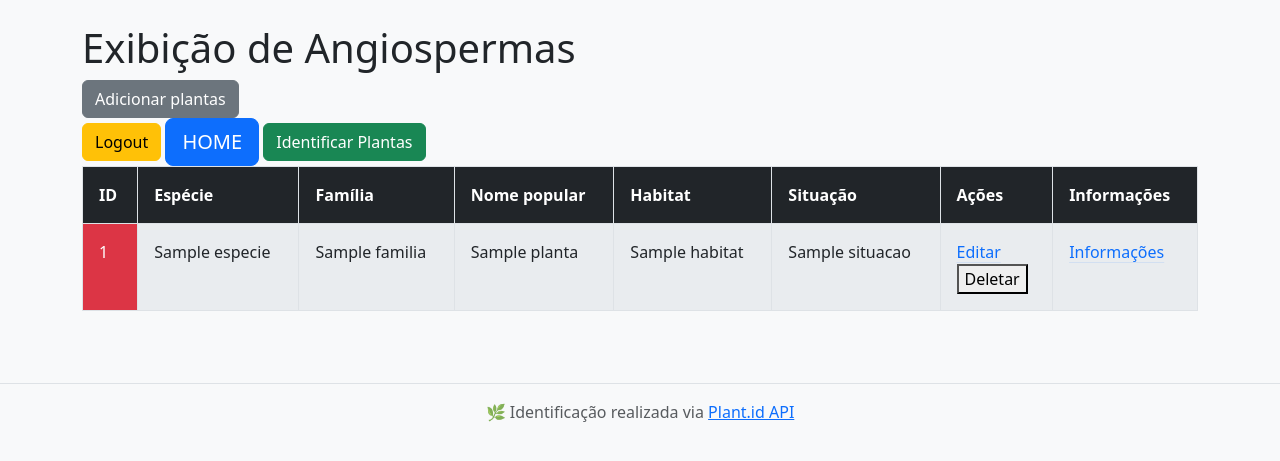
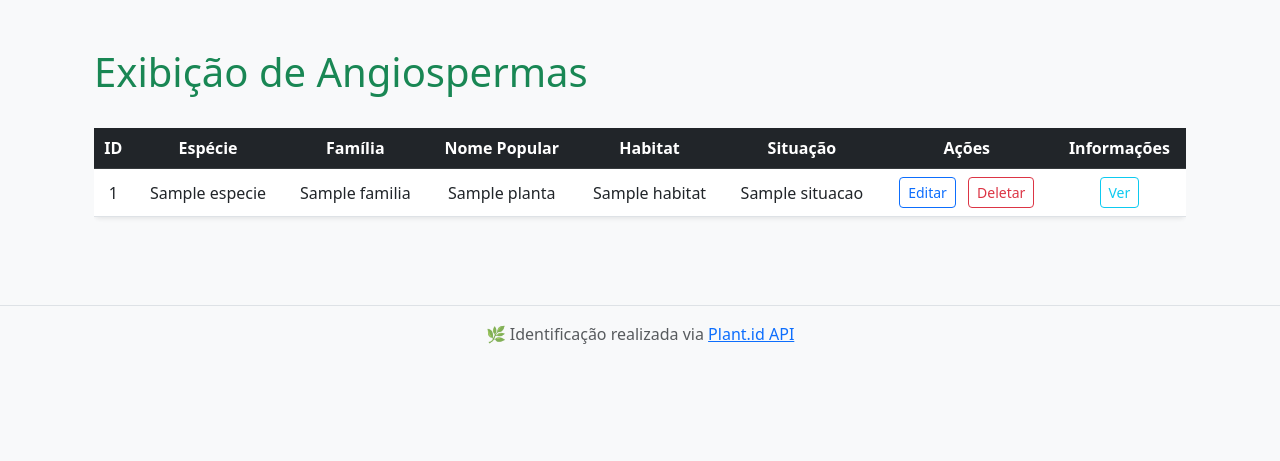
Before and after one commit to Jonatttttttan/Plant_Identifier, a Flask app: template app/Templates/index.html in a window 1280 px wide. Shown: the part 56-517 px from the top of the page. Run offline with Flask 3, Linux system fonts and the light colour scheme; a user stored in the database is signed in; tables that the repository leaves empty hold one stand-in row (values such as "Sample post"); the template is opened without the code that fills it: most values are stand-ins (such as "Sample title", 1, 10 or a date in 2020).

Commit message:
Melhorando fron-end de index, login e home

```diff
--- a/app/Templates/index.html
+++ b/app/Templates/index.html
@@ -1,57 +1,58 @@
 {% extends 'base.html' %}
 
 {% block content %}
-
-<h1>Exibição de Angiospermas</h1>
-<div class = "sticky-lg-bottom" name = "adicionar">
-<a class="btn btn-secondary" href="{{ url_for('main.adicionar') }}">Adicionar plantas</a>
+<div class="container my-5">
+    <div class="d-flex justify-content-between align-items-center mb-4">
+        <h1 class="text-success">Exibição de Angiospermas</h1>
 
     </div>
-<a class="btn btn-warning" href="{{ url_for('auth.logout') }}">Logout</a>
-<a class="btn btn-primary btn-lg" href="{{ url_for('main.home') }}">HOME</a>
-<a class="btn btn-success" href="{{ url_for('identificar.identificar') }}">Identificar Plantas</a>
 
-<table class = "table table-bordered" >
-    <thead>
-    <tr >
-        <th scope="col" class = "p-3 mb-2 bg-dark text-white">ID</th>
-        <th scope="col" class = "p-3 mb-2 bg-dark text-white">Espécie</th>
-        <th scope="col" class = "p-3 mb-2 bg-dark text-white">Família</th>
-        <th scope="col" class = "p-3 mb-2 bg-dark text-white">Nome popular</th>
-        <th scope="col" class = "p-3 mb-2 bg-dark text-white">Habitat</th>
-        <th scope="col" class="  p-3 mb-2 bg-dark text-white">Situação</th>
-        <th scope="col" class = "p-3 mb-2 bg-dark text-white">Ações</th>
-        <th scope="col" class = "p-3 mb-2 bg-dark text-white">Informações</th>
+
+
+<div class="table-responsive">
+    <table class="table table-hover align-middle shadow-sm rounded">
+        <thead class="table-dark text-center">
+        <tr>
+            <th>ID</th>
+            <th>Espécie</th>
+            <th>Família</th>
+            <th>Nome Popular</th>
+            <th>Habitat</th>
+            <th>Situação</th>
+            <th>Ações</th>
+            <th>Informações</th>
         </tr></thead>
-
+        <tbody>
         {% for planta in plantas %}
-    <tr>
-        <td class="p-3 mb-2 bg-danger text-white">{{planta.id}}</td>
-        <td class="p-3 mb-2 bg-body-secondary">{{planta.especie}}</td>
-        <td class="p-3 mb-2 bg-body-secondary">{{planta.familia}}</td>
-        <td class="p-3 mb-2 bg-body-secondary">{{planta.nome_popular}}</td>
-        <td class="p-3 mb-2 bg-body-secondary">{{planta.habitat}}</td>
-        <td class="p-3 mb-2 bg-body-secondary">{{planta.situacao}}</td>
-        <td class="p-3 mb-2 bg-body-secondary">
-            <a href="{{ url_for('main.editar', id=planta.id) }}" class = "link-offset-2 link-underline link-underline-opacity-10">Editar</a>
-            <form action="{{ url_for('main.deletar', id=planta.id) }}" method="post" style="...">
-                <button type="submit" onclick="return conform('Tem certeza que deseja excluir?')">Deletar</button>
+        <tr class="text-center">
+            <td>{{ planta.id }}</td>
+            <td>{{ planta.especie }}</td>
+            <td>{{ planta.familia }}</td>
+            <td>{{ planta.nome_popular }}</td>
+            <td>{{ planta.habitat }}</td>
+            <td>{{ planta.situacao }}</td>
+            <td>
+                <a href="{{ url_for('main.editar', id=planta.id) }}" class="btn btn-sm btn-outline-primary me-2">Editar</a>
+                <form action="{{ url_for('main.deletar', id=planta.id) }}" method="post" class="d-inline">
+                    <button type="submit" class="btn btn-sm btn-outline-danger" onclick="return confirm('Tem certeza que deseja excluir?')">Deletar</button>
                 </form>
             </td>
-        <td class="p-3 mb-2 bg-body-secondary">
-            <a href="{{ url_for('main.info', id=planta.id) }}" class="link-offset-2 link-underline link-underline-opacity-10">Informações</a>
+            <td>
+                <a href="{{ url_for('main.info', id=planta.id) }}" class="btn btn-sm btn-outline-info">Ver</a>
+
             </td>
-
         </tr>
         {% endfor %}
+        </tbody>
+    </table>
+</div>
 
-</table>
-
+<!-- Paginação -->
 <nav aria-label="Paginação de plantas">
     <ul class="pagination justify-content-center mt-4">
         {% if page > 1 %}
         <li class="page-item">
-            <a class="page-link" href="{{url_for('main.index',page=page - 1) }}">Anterior</a>
+            <a class="page-link" href="{{ url_for('main.index', page=page - 1) }}">Anterior</a>
 
         </li>
         {% endif %}
@@ -68,8 +69,8 @@
             <a class="page-link" href="{{ url_for('main.index', page=page + 1) }}">Próxima</a>
 
         </li>
-        {% endif %}
+        <{% endif %}
     </ul>
 </nav>
-
+</div>
 {% endblock %}
```
Also changed, not shown: app/Templates/Home.html (+36 -2 lines), app/Templates/login.html (+25 -7 lines). Lines whose indentation alone changed are shown as unchanged.
